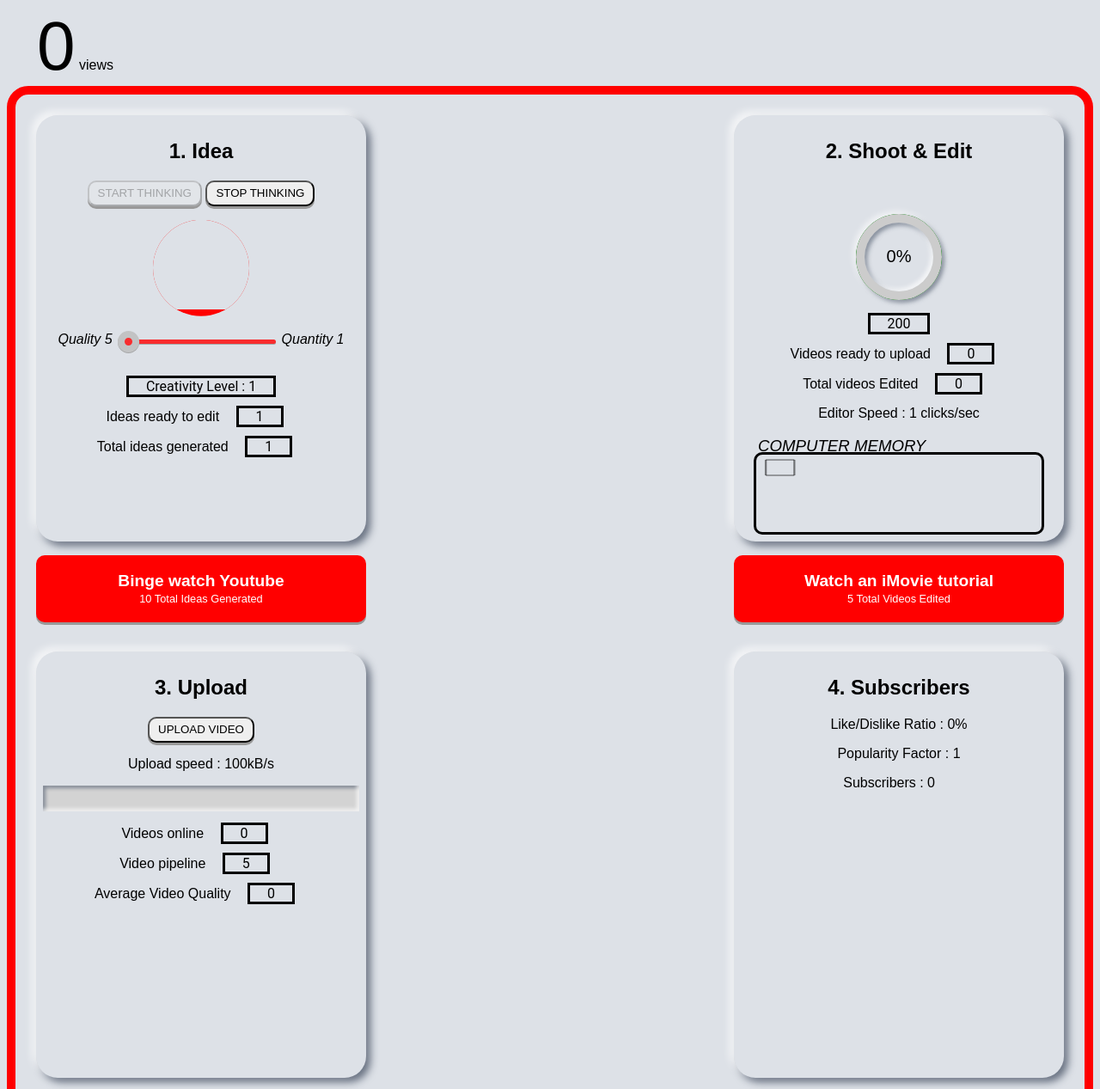
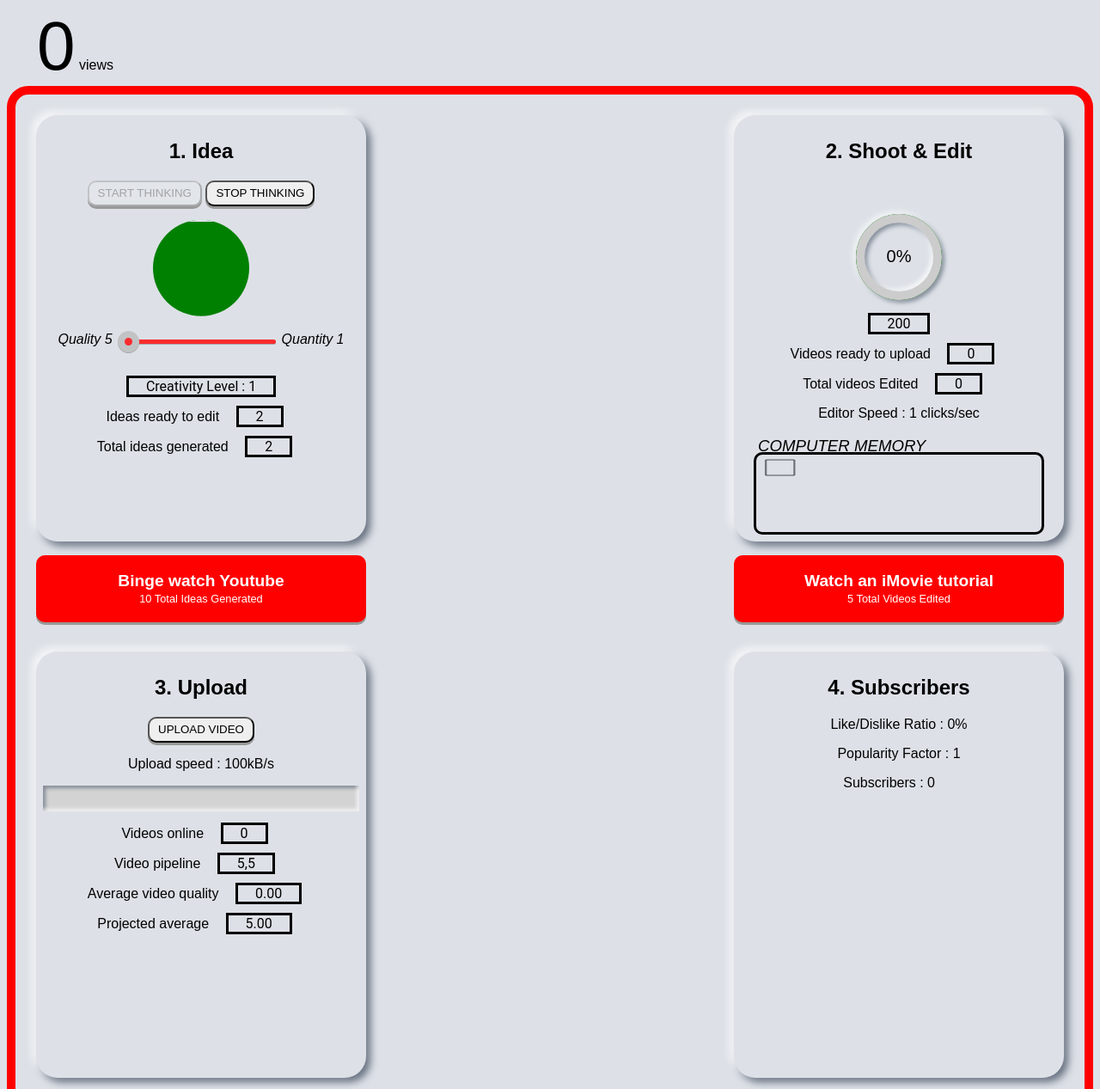
Before and after one commit to tloizel/youtube, a plain HTML site: page index.html in a window 1280 px wide. Shown: the top 1267 px of the page at 86% size. Drawn offline with nearby package versions, Linux system fonts and the light colour scheme.

Commit message:
projected average

```diff
--- a/index.html
+++ b/index.html
@@ -180,7 +180,9 @@
          </p> -->
          <p>Video pipeline <span id="arrayQlView" class="span">0</span>
          </p>
-         <p>Average Video Quality <span id="averageQl" class="span">0</span>
+         <p>Average video quality <span id="averageQl" class="span">0.00</span>
+         </p>
+         <p>Projected average <span id="projectedAverage" class="span">0.00</span>
          </p>
 
     <!--TEMP
--- a/script.js
+++ b/script.js
@@ -10,11 +10,11 @@ var rangeIdea = 1; //value of Qt on range
 var ideaQl =  5; //value of Ql on range
 var ideasQt = 0; //amount of ideas ready to edit
 var ideasQtTotal = 0; //amount of ideas since beginning
-var ideaSpeed = 60000; //speed of idea generation
+var ideaSpeed = 5000; //speed of idea generation
 
 //SHOOT AND EDIT
-var shootEdit = 200; //clicks required to edit a video
-var shootEditRem = 200; //number of remaining clicks
+var shootEdit = 10; //clicks required to edit a video
+var shootEditRem = 10; //number of remaining clicks
 var videosEdited = 0; //number of videos edited
 var videosEditedTotal = 0; //TOTAL number of videos edited
 var computerMemory = 1; //max videos edited
@@ -27,7 +27,7 @@ var videosUploaded = 0; //Videos online
 var averageQlNum = 0; //average Ql numerator
 var averageQl = 0; //average video quality after upload
 var likeDislikeFactor = 1; //factor used to change LDR directly
-var uploadSpeed = 1; //*100
+var uploadSpeed = 100; //*100
 var loadState = 0;//load state of progress bar
 
 //SUBS
@@ -230,6 +230,7 @@ function ideasGen() {
   document.getElementById("ideasGenTotal").innerHTML = ideasQtTotal;
   updateArrayQlView();
   ideaGenCueHeight = 0; //for synchronisation issues
+  averageQlCalculationProjected(); //calculate projected average
 }
 
 //limits idea array displayed
@@ -393,7 +394,7 @@ function upgradeUploadSpeed(para){
   document.getElementById("uploadSpeed").innerHTML = uploadSpeedConversion+" kB/s";
 }
 
-//change upload speed
+//change editor speed
 function upgradeEditorSpeed(para){
   editorSpeed = para;
   let editorSpeedConversion = editorSpeed;
@@ -424,6 +425,7 @@ function uploadVideo() {
      SubsFromUpload();//calculated sub count at each upload
      viewsFromSubs();//calculated view count at each upload
      memoryBlockRefresh();//refreshes the memory block canvas
+     averageQlCalculationProjected(); //calculate projected average
      document.getElementById("uploadB").disabled = false;
      }
    else {
@@ -436,12 +438,27 @@ function uploadVideo() {
 
 //calculate average video quality
 function averageQlCalculation(){
-  var nextQl = ideaQlArray[0];
-  averageQlNum = averageQlNum + nextQl;
+  let nextQl = ideaQlArray[0];
+  averageQlNum += nextQl;
   averageQl = averageQlNum/videosUploaded;
   ideaQlArray.shift();
   document.getElementById("averageQl").innerHTML = averageQl.toFixed(2);
   //document.getElementById("arrayQl").innerHTML = ideaQlArray;
+}
+
+//calculate projected average video quality
+function averageQlCalculationProjected(){
+  let sumOfArray = sumArray(ideaQlArray);
+  let projectedQlAverage = (averageQlNum + sumOfArray)/(ideaQlArray.length + videosUploaded);
+  document.getElementById("projectedAverage").innerHTML = projectedQlAverage.toFixed(2);
+}
+
+// Getting sum of numbers from array
+function sumArray(array){
+let sum = array.reduce(function(a, b){
+    return a + b;
+}, 0);
+return sum;
 }
 
 //change ad load
```
